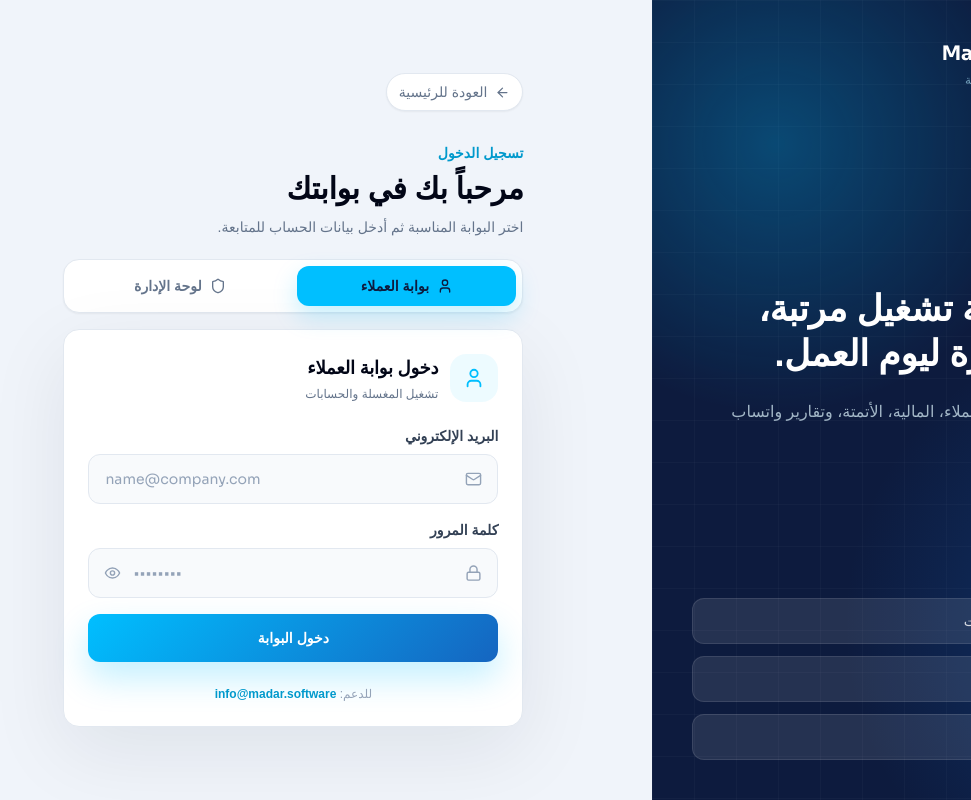
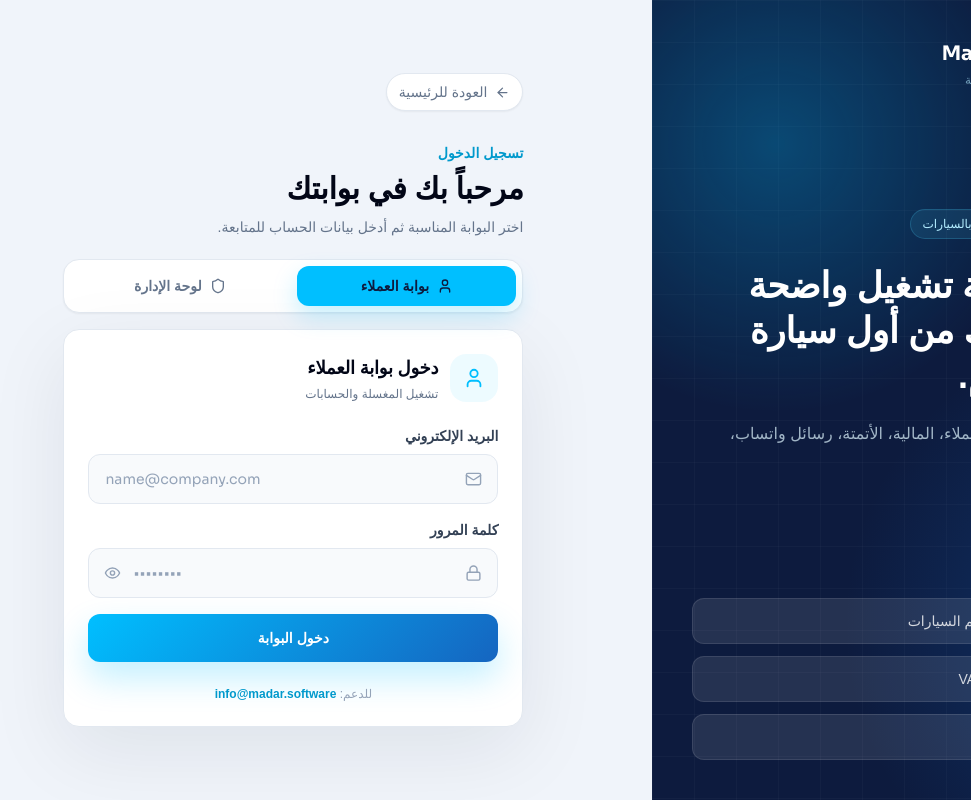
Before and after one commit to alpha-Jasem/WEBSITE-MADAR, a React (Vite) app: page /login in a window 1280 px wide. Shown: the whole page, without its empty margins (309-1280 px from the left). Built offline with nearby package versions, Linux system fonts and the light colour scheme; no server answers.

Commit message:
update login copy for car washes

```diff
--- a/src/pages/Login.tsx
+++ b/src/pages/Login.tsx
@@ -90,18 +90,18 @@ export const Login = () => {
           <div className="relative max-w-md">
             <div className="mb-6 inline-flex items-center gap-2 rounded-full border border-sky-300/20 bg-sky-300/10 px-3 py-1.5 text-xs font-tajawal text-sky-100">
               <Building2 size={14} />
-              ماضر OS للمغاسل والعيادات
+              ماضر OS للمغاسل ومراكز العناية بالسيارات
             </div>
             <h1 className="font-cairo text-4xl font-bold leading-[1.25] text-white">
-              ادخل إلى لوحة تشغيل مرتبة، واضحة، وجاهزة ليوم العمل.
+              ادخل إلى لوحة تشغيل واضحة لإدارة مغسلتك من أول سيارة إلى آخر تسليم.
             </h1>
             <p className="mt-5 font-tajawal text-base leading-8 text-sky-50/70">
-              دخول واحد لإدارة السيارات، العملاء، المالية، الأتمتة، وتقارير واتساب من مكان واحد.
+              دخول واحد لإدارة السيارات، العملاء، المالية، الأتمتة، رسائل واتساب، وبرامج الولاء من مكان واحد.
             </p>
           </div>
 
           <div className="relative grid gap-3">
-            {['مسار تشغيل سريع للسيارات', 'تقارير مالية وضريبة VAT', 'واتساب وولاء العملاء تلقائياً'].map(item => (
+            {['مسار سريع لاستقبال وتسليم السيارات', 'حسابات وتقارير مالية مع VAT', 'واتساب وولاء العملاء تلقائياً'].map(item => (
               <div key={item} className="flex items-center gap-3 rounded-xl border border-white/10 bg-white/10 px-4 py-3">
                 <CheckCircle2 size={17} className="text-sky-300" />
                 <span className="font-tajawal text-sm text-white/80">{item}</span>
```
